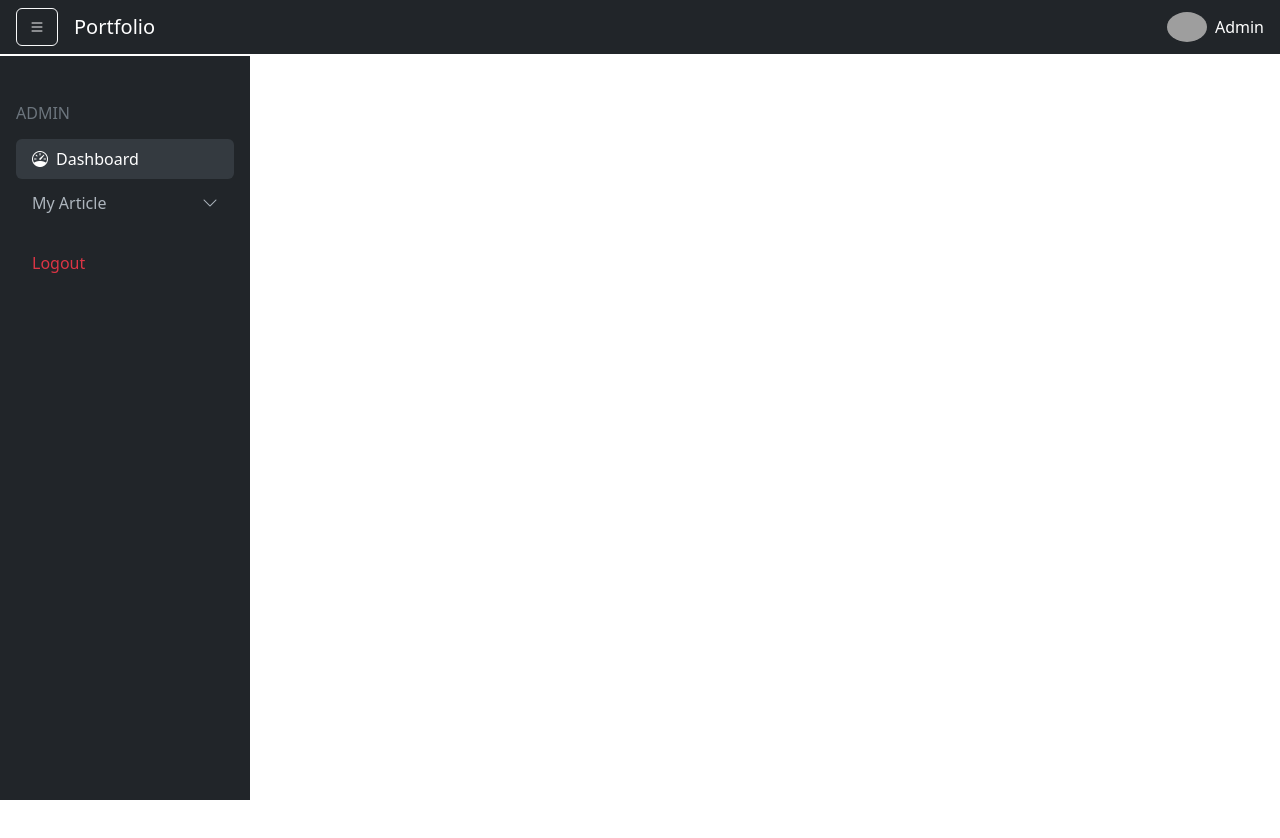
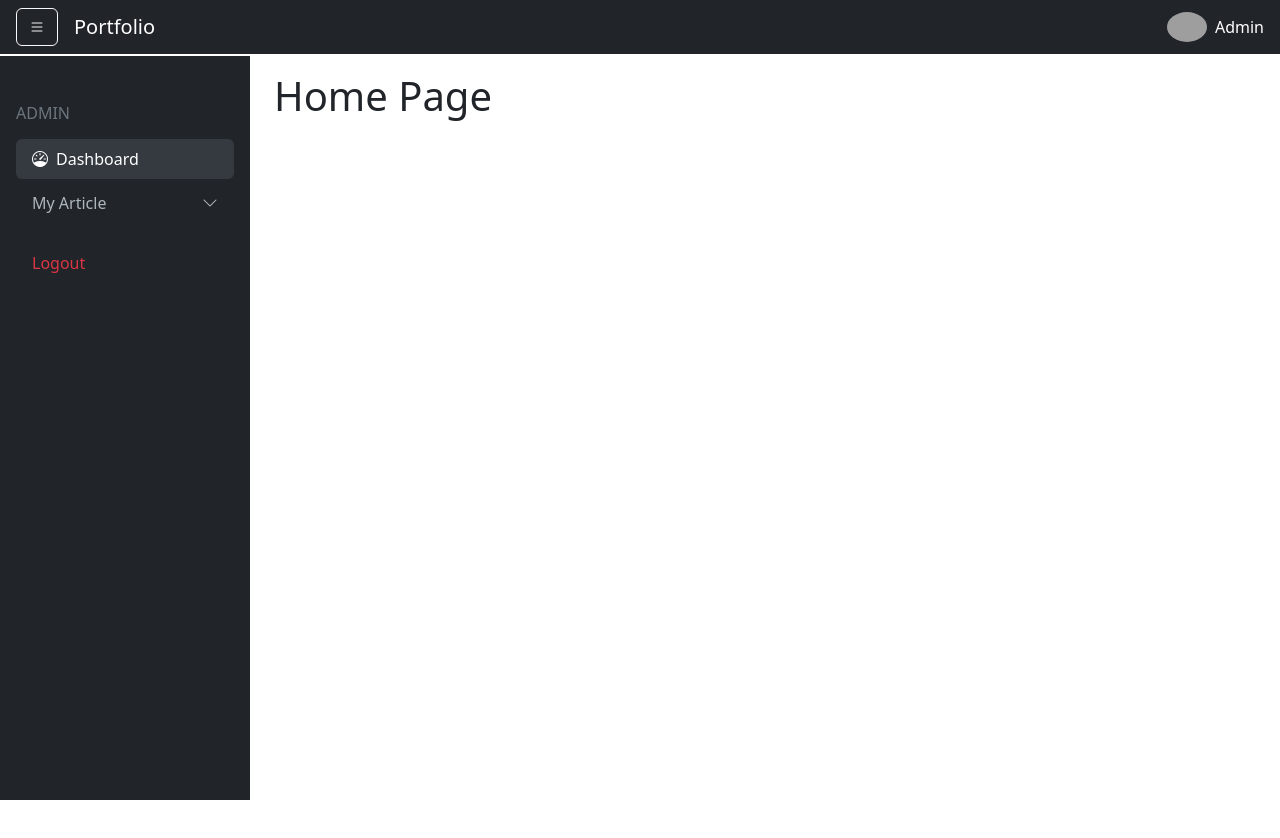
Before and after one commit to Sreylen096/portfolio-adm-demo, a Vue app: page / in a window 1280 px wide. Shown: the top 838 px of the page. Before the commit the page ends 800 px from the top, so only its background shows below. Built offline with nearby package versions, Linux system fonts and the light colour scheme; grey boxes are pictures that could not be loaded.

Commit message:
refactor on DashboardLayout

```diff
--- a/src/layouts/DashboardLayout.vue
+++ b/src/layouts/DashboardLayout.vue
@@ -4,8 +4,8 @@
     <Sidebar :isOpen="sidebarOpen" />
 
     <!-- Main Content -->
-    <main class="content" :class="{ expanded: !sidebarOpen }">
-      <slot />
+    <main class="content mt-5" :class="{ expanded: !sidebarOpen }">
+      <router-view></router-view>
     </main>
   </div>
 </template>
--- a/src/router/index.js
+++ b/src/router/index.js
@@ -20,7 +20,7 @@ const router = createRouter({
           },
         },
         {
-          path: "/article",
+          path: "article",
           name: "article",
           component: ArticleView,
           meta: {
```
